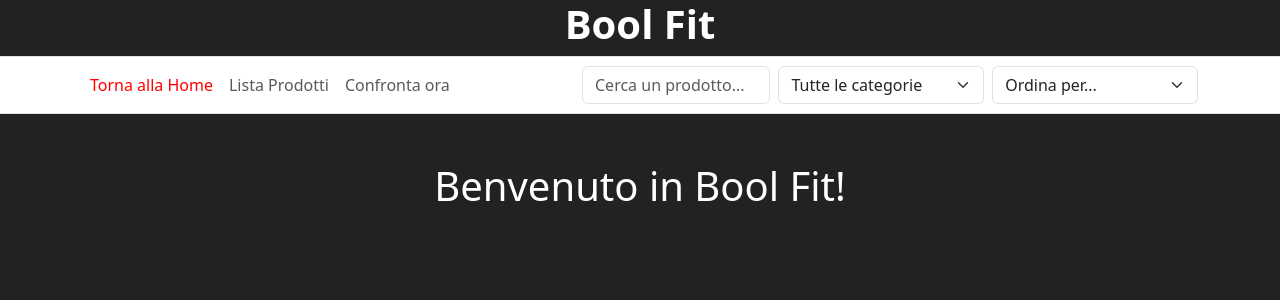
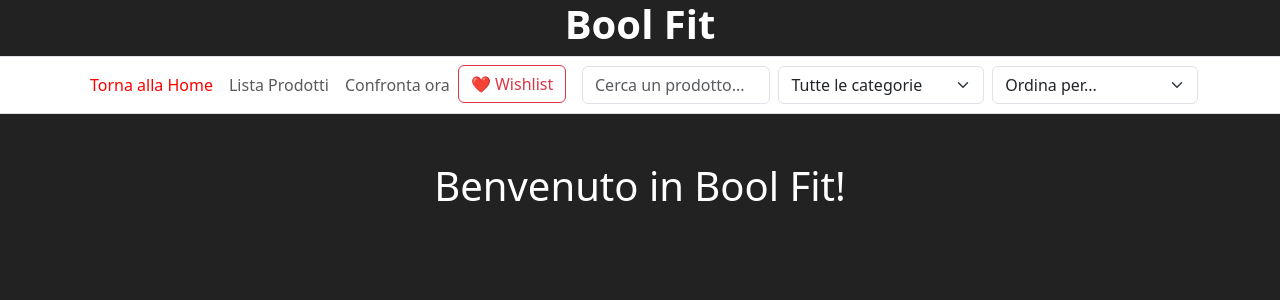
Before and after one commit to MorettiAndrea/progetto-finale-spec-frontend-front, a React (Vite) app: page / in a window 1280 px wide. Shown: the top 300 px of the page. Built offline with nearby package versions, Linux system fonts and the light colour scheme; no server answers.

Commit message:
Pause.Wishlist button added to the navbar; next, I’ll implement the logic.

```diff
--- a/src/components/layoutComponents/NavBar.jsx
+++ b/src/components/layoutComponents/NavBar.jsx
@@ -45,6 +45,9 @@
                 Confronta ora
               </NavLink>
             </li>
+            <li className="nav-item">
+              <button className="btn btn-outline-danger">❤️ Wishlist</button>
+            </li>
           </ul>
 
           <form className="d-flex align-items-center gap-2">
```
